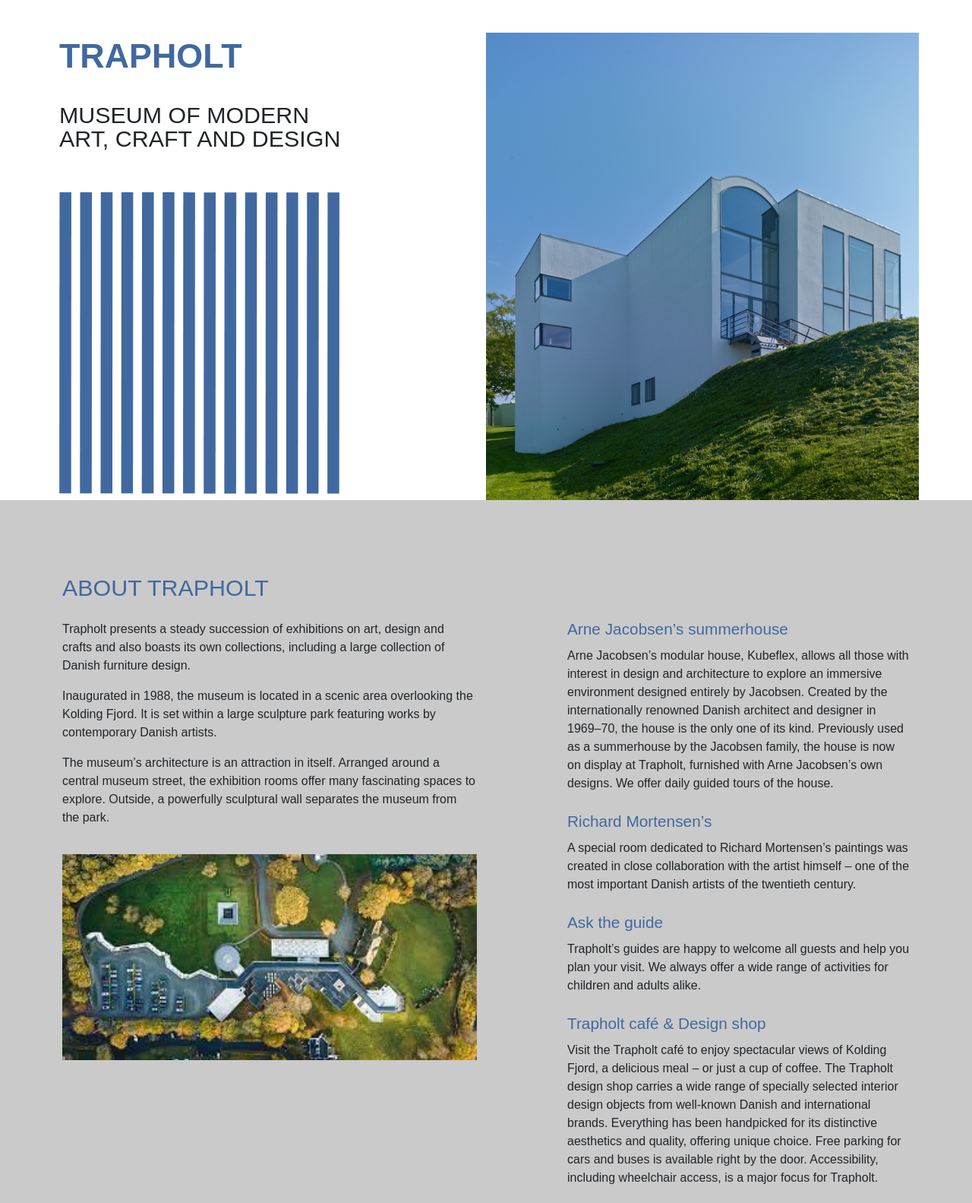
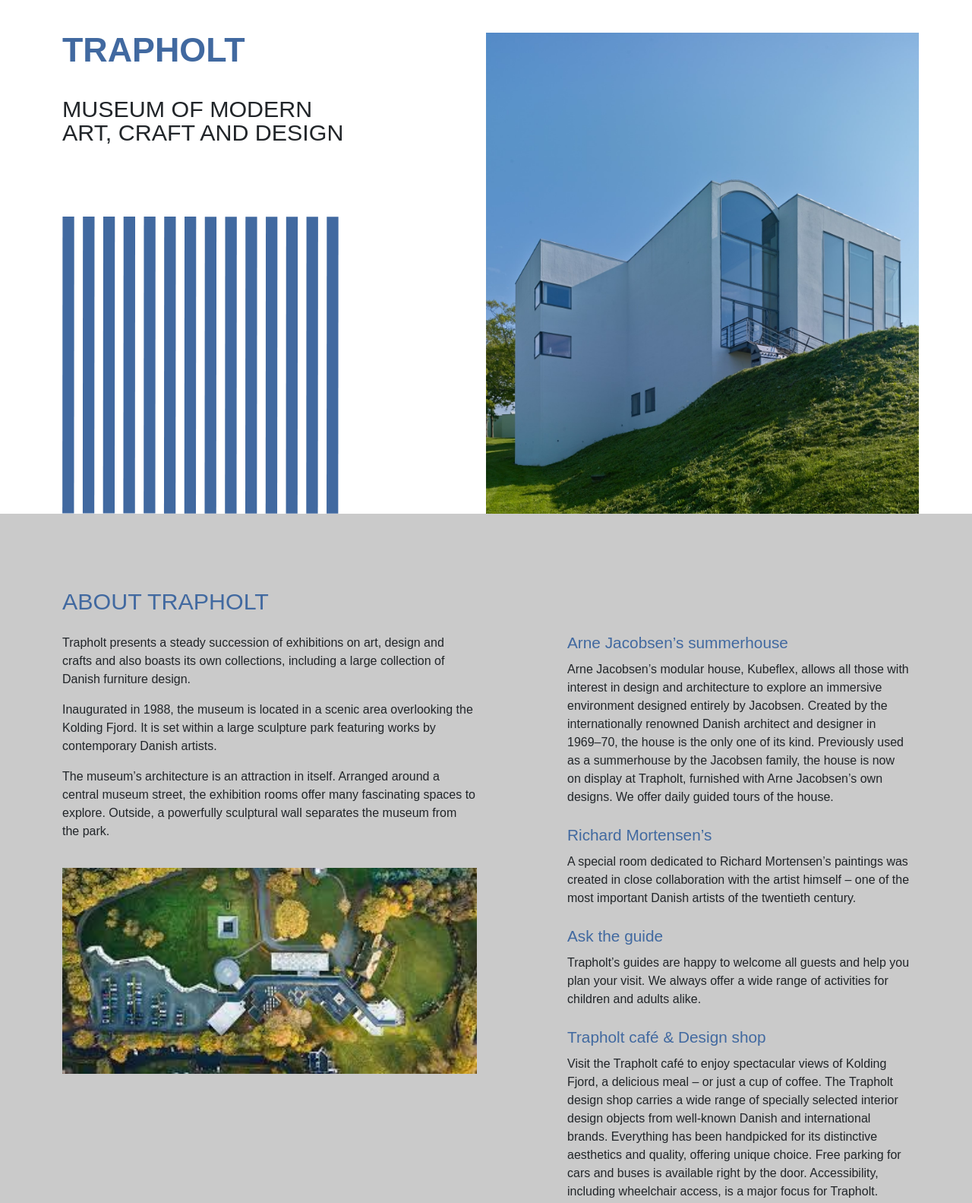
Before and after one commit to MarinEASV/TRAPHOLT-WEBSITE, a plain HTML site: page about.html in a window 1280 px wide. Shown: the part 127-1710 px from the top of the page at 76% size. Drawn offline with nearby package versions, Linux system fonts and the light colour scheme; a web font is replaced by a local one.

Commit message:
About stripes align

```diff
--- a/about.html
+++ b/about.html
@@ -57,14 +57,14 @@
 
         <div class="row d-flex">
 
-            <div class="col-12 col-md-6 p-2">
+            <div class="col-12 col-md-6">
                 <h1 style="color: #4169A0;">TRAPHOLT</h1>
                 <h2 class="mb-5">MUSEUM OF MODERN
                     <br>
                     ART, CRAFT AND DESIGN
                 </h2>
 
-                <div class="col-8 pt-2 d-none d-md-block align-items-end" style="justify-content: left;">
+                <div class="col-8 pt-5 d-none d-md-block align-items-end" style="justify-content: left;">
                     <svg  viewBox="0 0 299 321" fill="none" xmlns="http://www.w3.org/2000/svg">
                         <rect x="0.35144" y="0.000427246" width="12.5619" height="320.797" transform="rotate(0.0402769 0.35144 0.000427246)" fill="#4169A0"/>
                         <rect x="22.3342" y="0.0157166" width="12.5619" height="320.797" transform="rotate(0.0402769 22.3342 0.0157166)" fill="#4169A0"/>
@@ -97,7 +97,7 @@
 
     </div>
 
-    <div class="section silverbackground">
+    <div class="section silverbackground" style="margin-bottom: 100px;">
         <div class="container" data-aos="fade-right" data-aos-duration="1500">
 
             <div class="row d-flex  silverbackground" style="padding: 100px 0 100px 0;">
@@ -145,7 +145,7 @@
 
     <div class="container" data-aos="fade-up" data-aos-duration="1500">
 
-        <div class="row mt-3 p-0 g-0" style="margin: 100px 0 100px 0;">
+        <div class="row p-0 g-0 d-flex align-items-center justify-content-center" style="margin: 100px 0 100px 0;">
 
             <div class="row d-flex align-items-center justify-content-center">
 
```
Also changed, not shown: exhibitions.html (+1 -1 lines).
